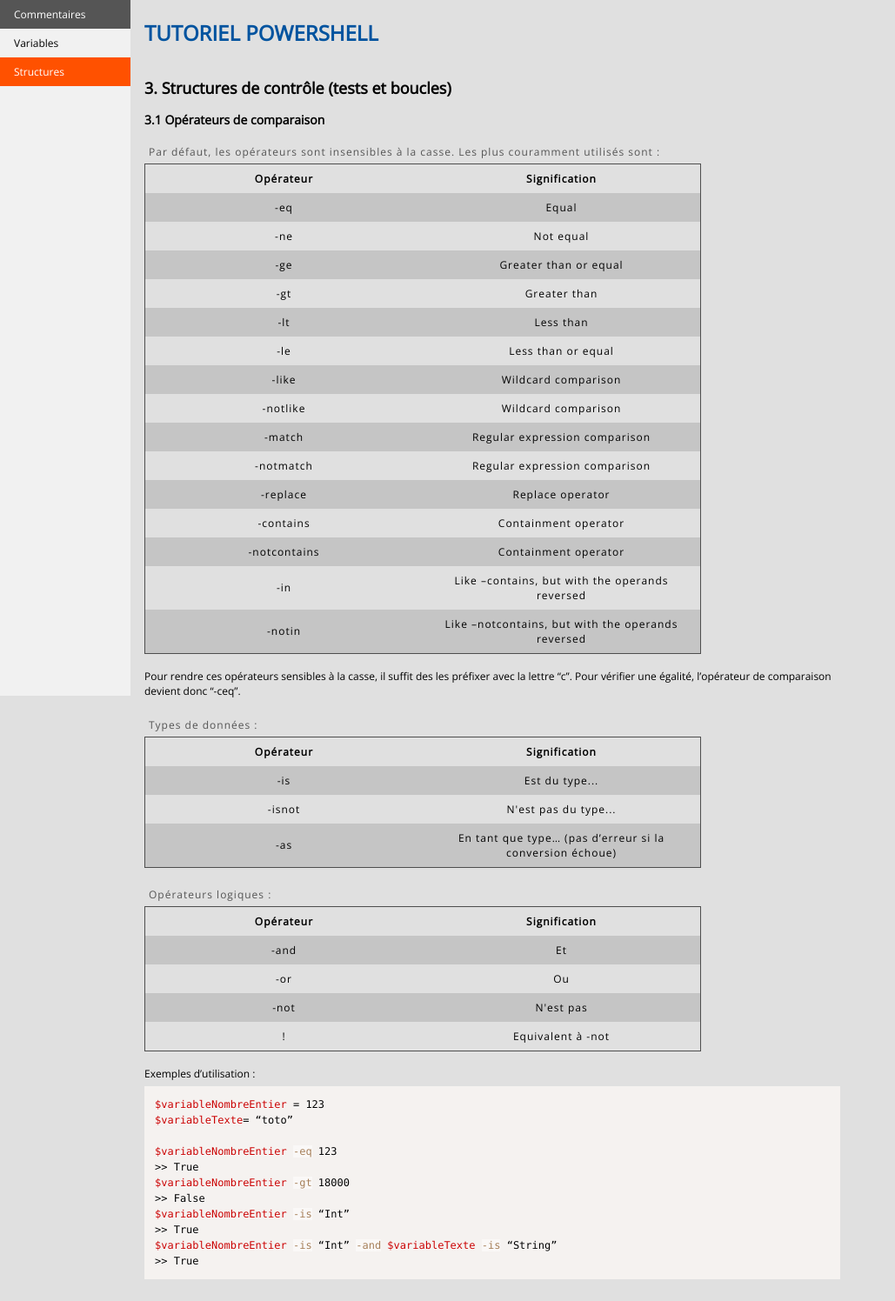
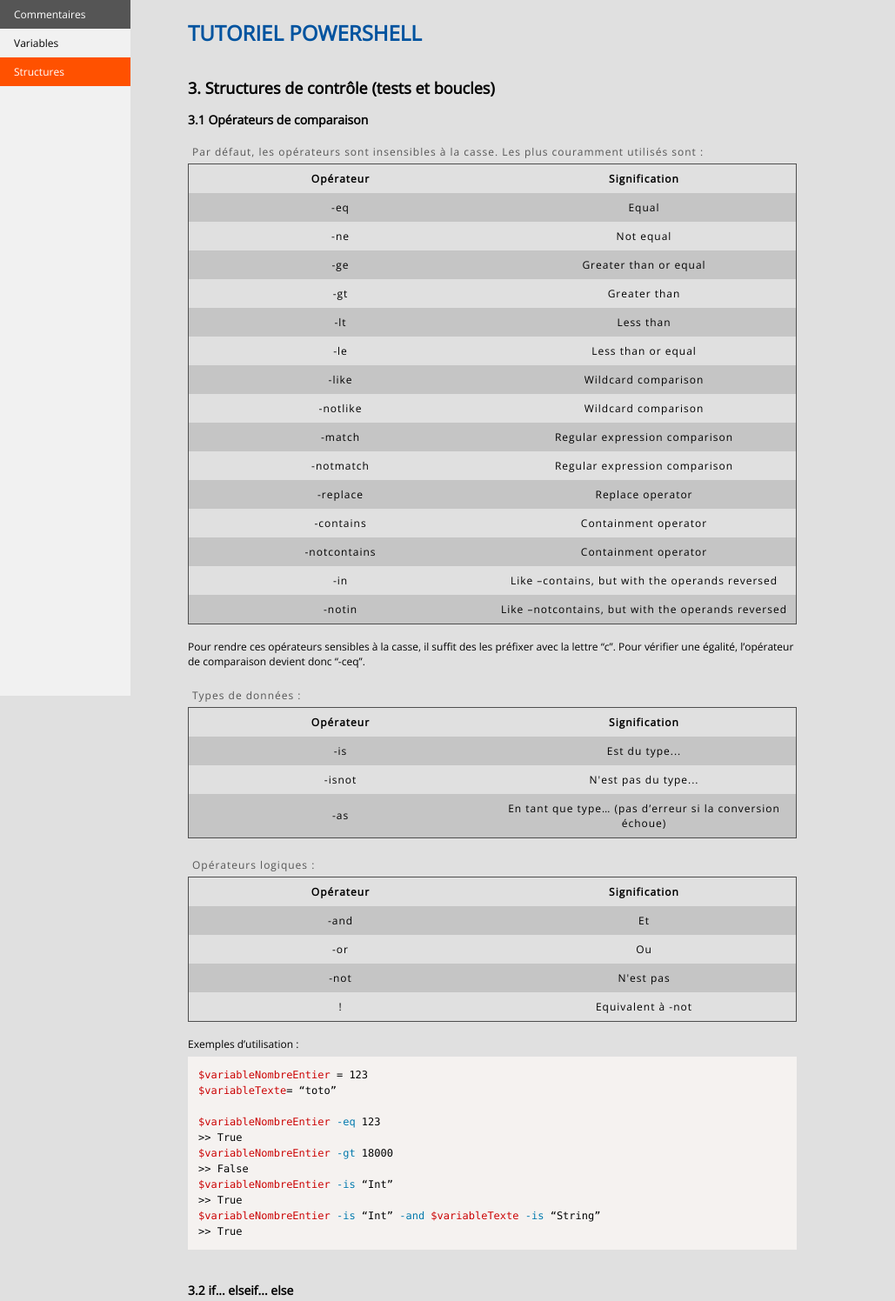
Before and after one commit to lpabion/lpabion.github.io, a plain HTML site: page html/tutorials/powershell/structures_de_controle.html in a window 1280 px wide. Shown: the top 1496 px of the page at 87% size, without its empty margins (0-1029 px from the left). Drawn offline with nearby package versions, Linux system fonts and the light colour scheme.

Commit message:
customize code highlighting

```diff
--- a/css/prism.css
+++ b/css/prism.css
@@ -106,8 +106,9 @@ pre[class*="language-"] {
 .token.url,
 .language-css .token.string,
 .style .token.string {
-	color: #a67f59;
-	background: hsla(0, 0%, 100%, .5);
+	color: #07a;
+	/*color: #a67f59;*/
+	/*background: hsla(0, 0%, 100%, .5);*/
 }
 
 .token.atrule,
@@ -117,7 +118,7 @@ pre[class*="language-"] {
 }
 
 .token.function {
-	color: #DD4A68;
+	color: rgb(0, 0, 0);
 }
 
 .token.regex,
--- a/css/style.css
+++ b/css/style.css
@@ -16,7 +16,7 @@ h1 {
 
 table {
   table-layout: fixed;
-  width: 80%;
+  width: 100%;
   border-collapse: collapse;
   border: 1px solid rgb(78, 78, 78);
 }
@@ -94,8 +94,8 @@ tfoot th {
 
 
 .contenu {
-  margin-left:150px;
+  margin-left:200px;
   padding:1px 16px;
   height:1px;
-  width: 800px;
+  width: 700px;
 }
```
